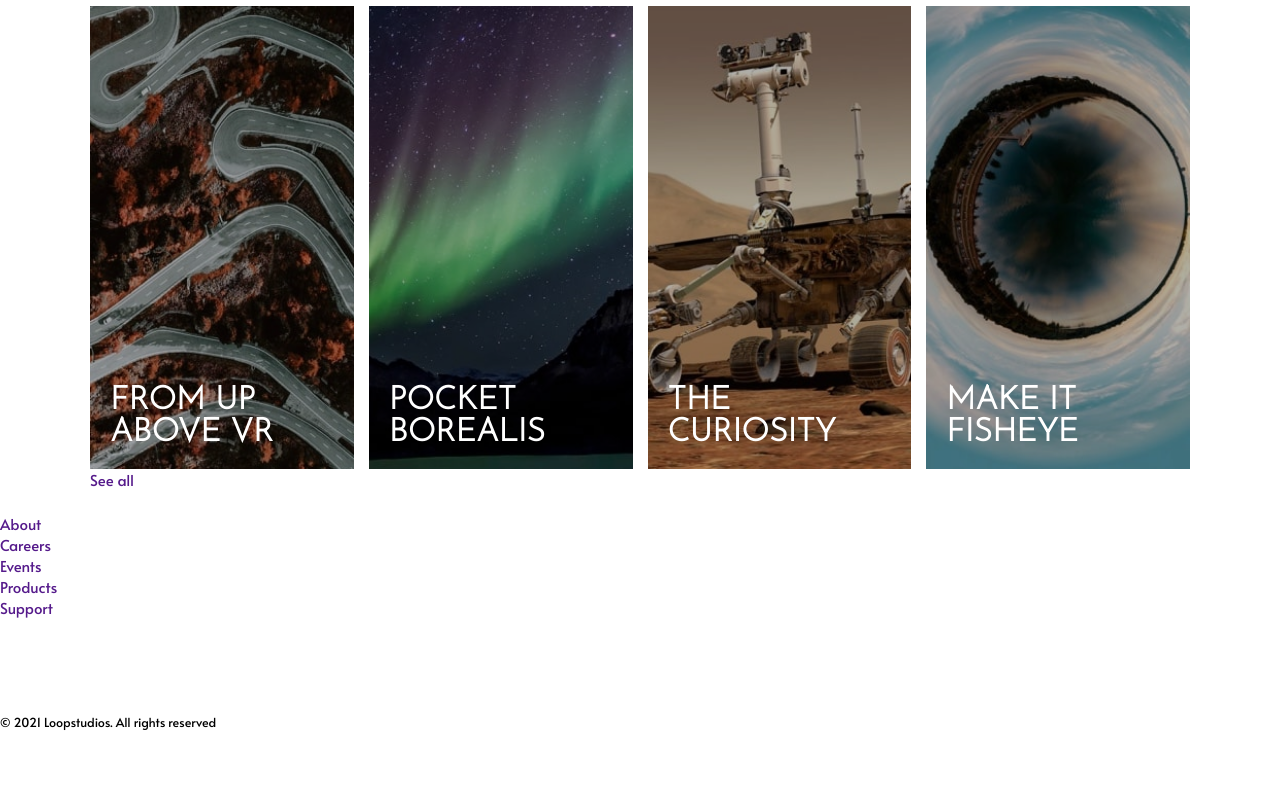
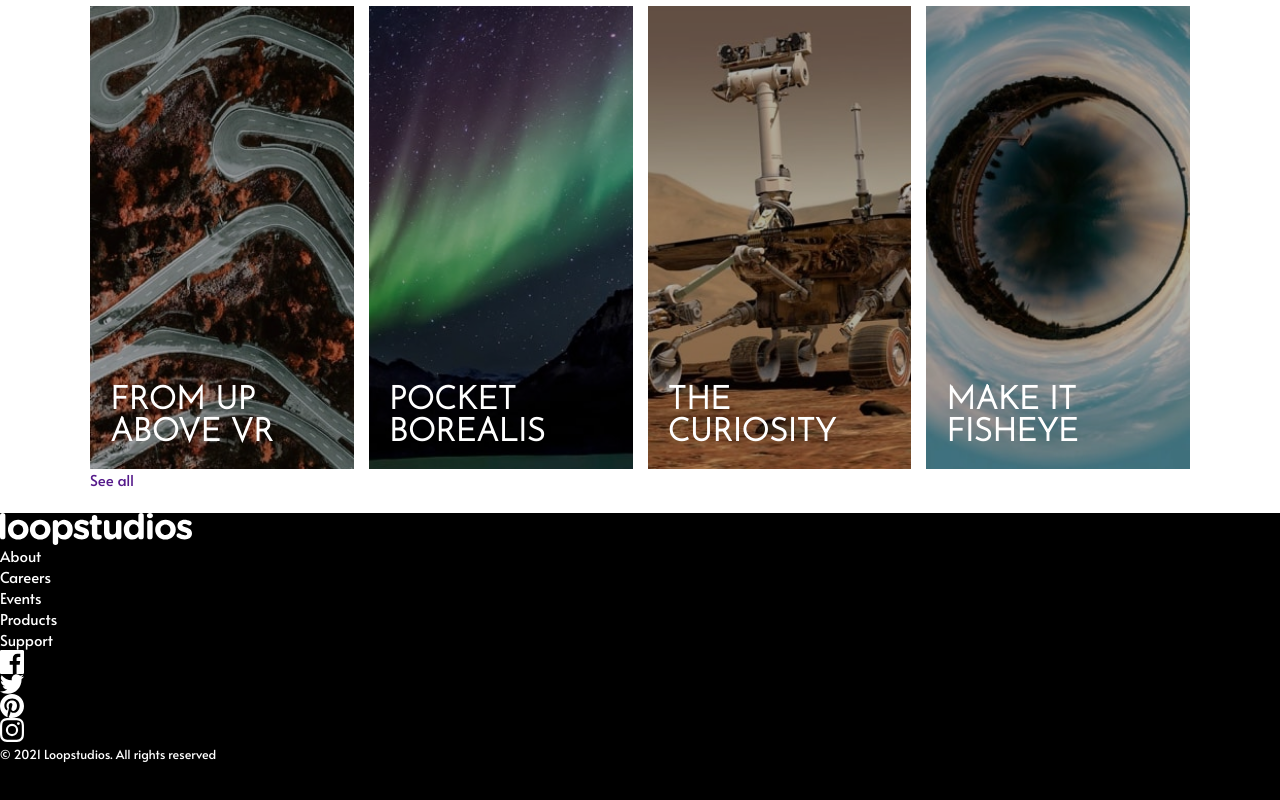
Before and after one commit to ConradMcGrifter/loopstudios-landing-page, a plain HTML site: page index.html in a window 1280 px wide. Shown: the part 1710-2510 px from the top of the page. Drawn offline with Linux system fonts and the light colour scheme.

Commit message:
more hero section adjustments
changed fontweight of the h1. adjusted the max-width of the h1 slightly

also made the footer background black just to see things better

```diff
--- a/index.html
+++ b/index.html
@@ -267,7 +267,11 @@
                 <div class="footer__content--wrap">
                     <!-- this holds the logo and and page links -->
                     <div class="logo-links--wrap">
-                        <img src="" alt="" class="footer__logo" />
+                        <img
+                            src="images/logo.svg"
+                            alt=""
+                            class="footer__logo"
+                        />
                         <ul class="logo-links__ul">
                             <li class="logo-links__li">
                                 <a href="" class="footer__links">About</a>
@@ -342,5 +346,6 @@
                 >. Coded by <a href="#">Your Name Here</a>.
             </div> -->
         </div>
+        <script src="js/script.js"></script>
     </body>
 </html>
--- a/styles/sections/_footer.scss
+++ b/styles/sections/_footer.scss
@@ -1,3 +1,16 @@
 footer {
     grid-area: footer;
+    background: color(black);
+
+    .logo-links__ul {
+        .logo-links__li {
+            .footer__links {
+                color: white;
+            }
+        }
+    }
+
+    .copyright {
+        color: color(white);
+    }
 }
--- a/styles/sections/_header.scss
+++ b/styles/sections/_header.scss
@@ -72,7 +72,8 @@
                 }
                 .header__h1 {
                     color: white;
-                    max-width: 12ch;
+                    font-weight: 400;
+                    max-width: 11ch;
                     font-size: clamp(4rem, 7vw, 7rem);
                     line-height: 1;
 
```
Also changed, not shown: css/styles.css, js/script.js (added), 1 other file.
